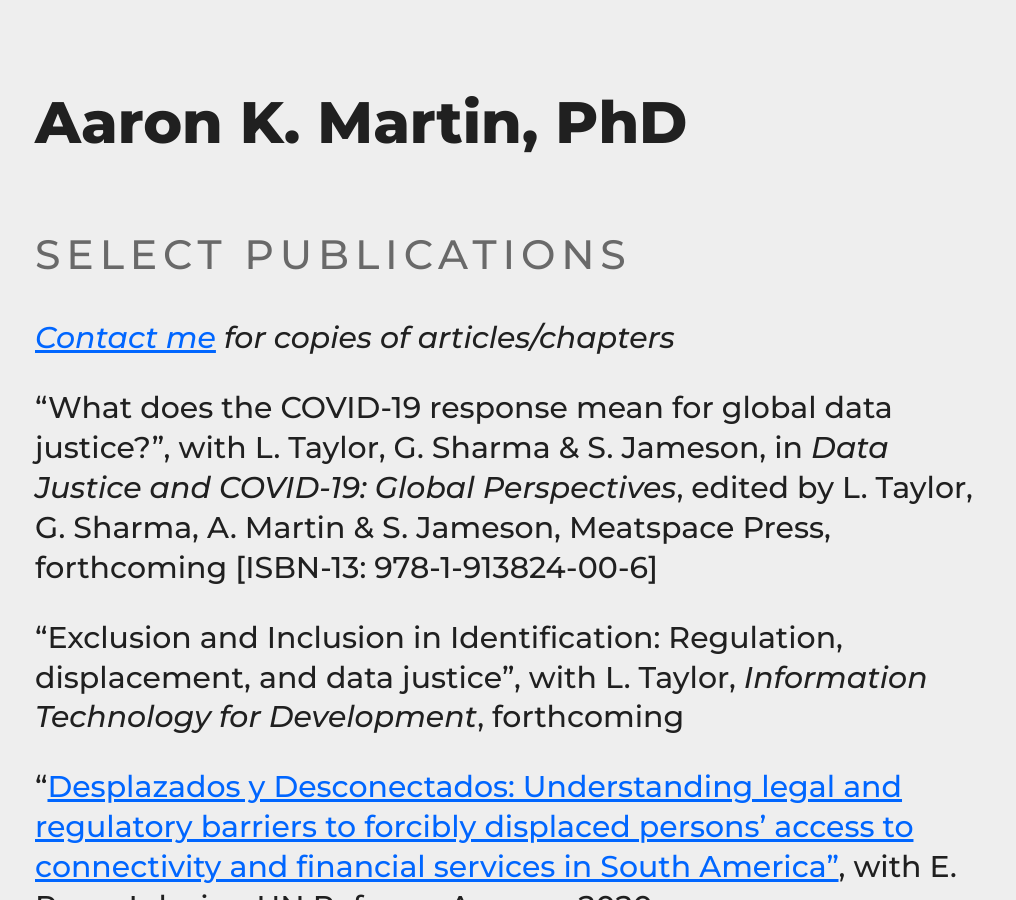
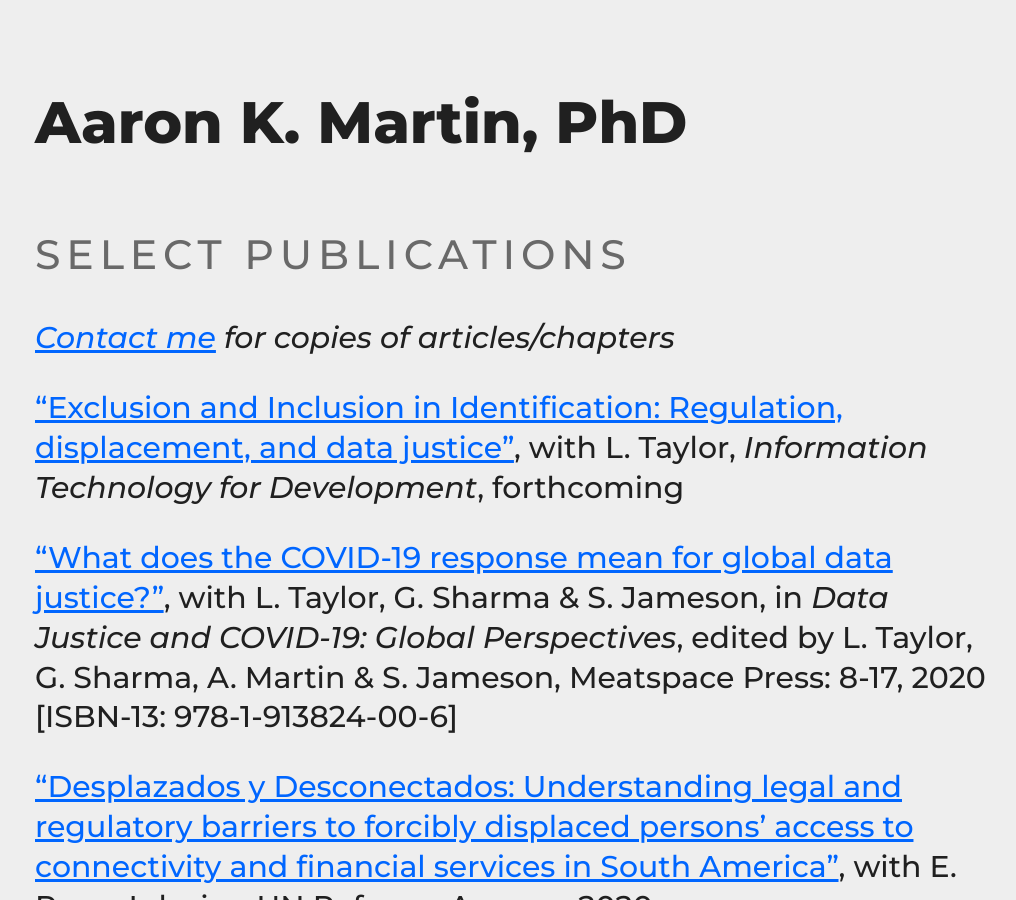
Before and after one commit to haroonalrasheed/641a, a Jekyll site: the page built from select-publications/index.md, in a window 1280 px wide and 900 px high. Shown: the whole window, without its empty margins (129-1145 px from the left). Built offline with Jekyll 4.4.1, drawn with Linux system fonts in a browser that asks for light colours.

Commit message:
Update index.md

```diff
--- a/select-publications/index.md
+++ b/select-publications/index.md
@@ -7,11 +7,11 @@ title: Select Publications
 
 _[Contact me](mailto:a.k.martin@uvt.nl) for copies of articles/chapters_
 
-"What does the COVID-19 response mean for global data justice?", with L. Taylor, G. Sharma & S. Jameson, in *Data Justice and COVID-19: Global Perspectives*, edited by L. Taylor, G. Sharma, A. Martin & S. Jameson, Meatspace Press, forthcoming [ISBN-13: 978-1-913824-00-6]
+["Exclusion and Inclusion in Identification: Regulation, displacement, and data justice"](https://doi.org/10.1080/02681102.2020.1811943), with L. Taylor, *Information Technology for Development*, forthcoming
 
-"Exclusion and Inclusion in Identification: Regulation, displacement, and data justice", with L. Taylor, *Information Technology for Development*, forthcoming
+["What does the COVID-19 response mean for global data justice?"](https://ia801504.us.archive.org/25/items/data-justice-and-covid-19/Data_Justice_and_COVID-19.pdf), with L. Taylor, G. Sharma & S. Jameson, in *Data Justice and COVID-19: Global Perspectives*, edited by L. Taylor, G. Sharma, A. Martin & S. Jameson, Meatspace Press: 8-17, 2020 [ISBN-13: 978-1-913824-00-6]
 
-"[Desplazados y Desconectados: Understanding legal and regulatory barriers to forcibly displaced persons’ access to connectivity
+["Desplazados y Desconectados: Understanding legal and regulatory barriers to forcibly displaced persons’ access to connectivity
 and financial services in South America"](https://www.unhcr.org/innovation/displaced-and-disconnected/), with E. Perez Iglesias, UN Refugee Agency, 2020
 
 Briefing paper on "Data Governance", with G. Sharma, Digital Future Society Global Forum, Barcelona, Spain, 2020
```
